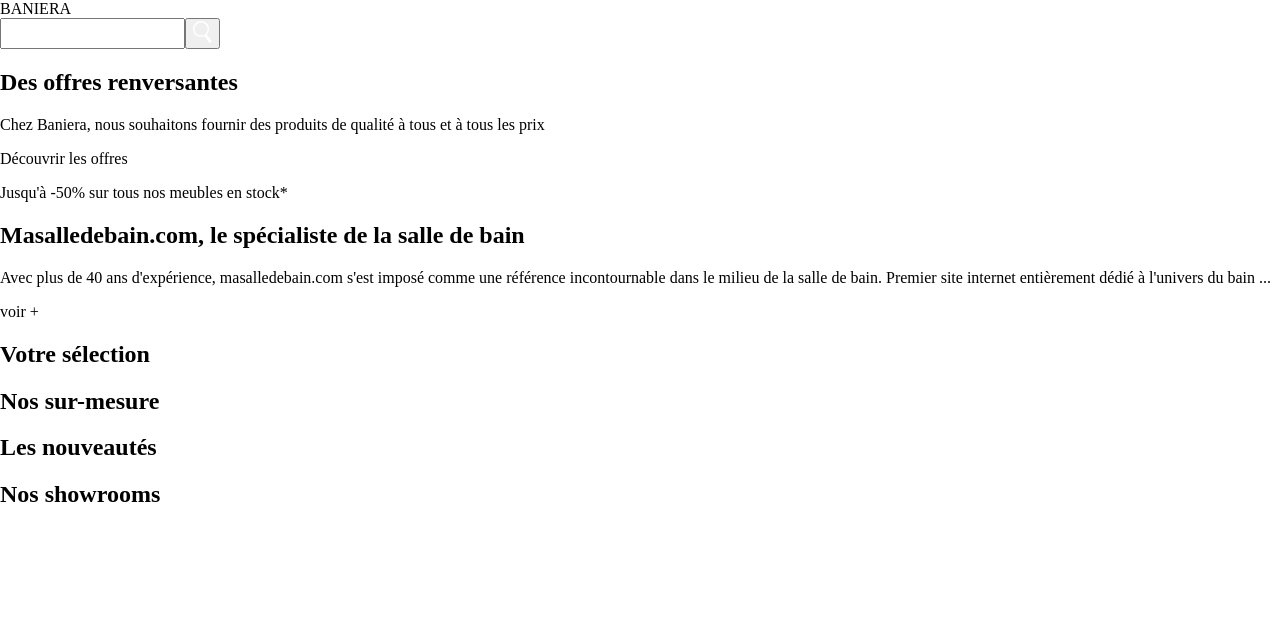
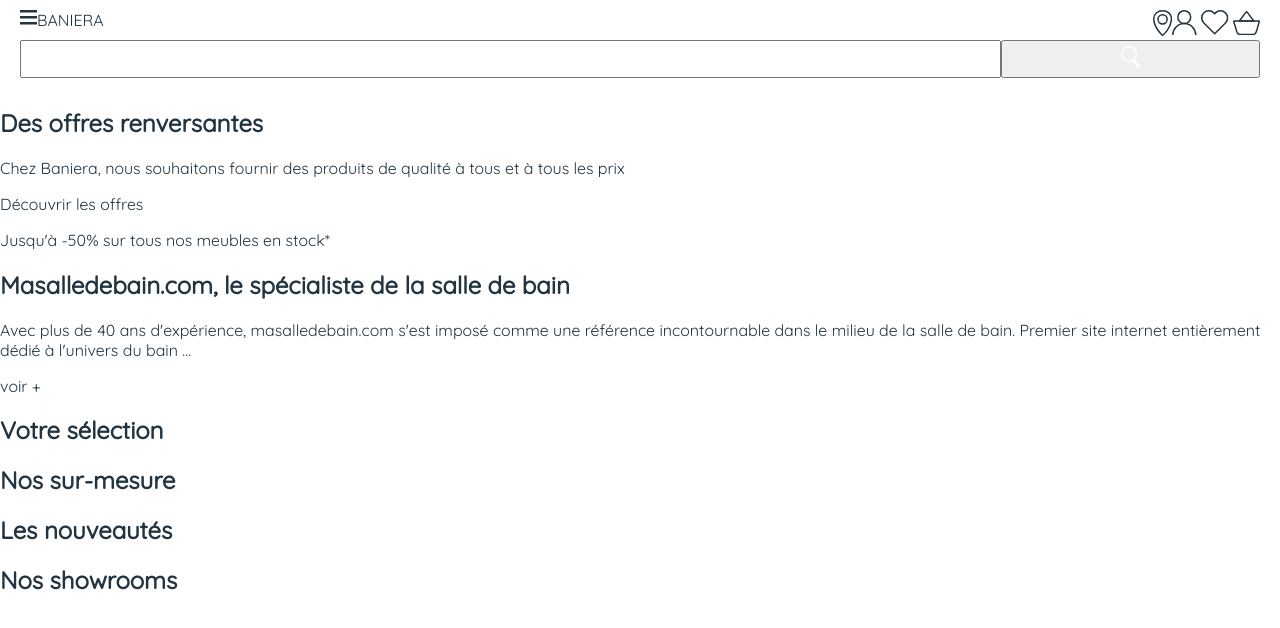
Before and after one commit to Manon-Bonnet/baniera, a plain HTML site: page index.html in a window 1280 px wide. Drawn offline with Linux system fonts and the light colour scheme.

Commit message:
[header] icones added on header

```diff
--- a/index.html
+++ b/index.html
@@ -6,13 +6,21 @@
   <link rel="stylesheet" href="src/css/main.css">
 </head>
 <body>
-  <header>
-    <div>
+  <header class="flex space-between">
+    <div class="flex burger-logo">
       <nav>
-        <a></a>
+        <svg width="17" height="17">
+          <rect width="17" height="2.5" fill="#223440"></rect>
+          <rect width="17" height="2.5" y="6" fill="#223440"></rect>
+          <rect width="17" height="2.5" y="12" fill="#223440"></rect>
+        </svg>
       </nav>
-      <div>BANIERA</div>
+      <div>
+        <p class="logo">BANIERA</p>
+        <p class="slogan">Groupe Art & Styles, spécialiste salle de bain depuis 1974</p>
+      </div>
     </div>
+
     <form class="search-bar flex">
       <label for="search"></label>
       <input id="search" type="search" name="search-bar">
@@ -25,7 +33,34 @@
         </svg>
       </button>
     </form>
-    <div></div>
+    <div class="header-icones flex">
+      <div>
+        <svg xmlns="http://www.w3.org/2000/svg" width="19.169" height="25.968">
+          <g data-name="pin icone" transform="translate(.75 .75)" fill="none" stroke="#223440" stroke-miterlimit="10" stroke-width="1.5">
+            <path data-name="Tracé 22" d="M17.669 7.786C17.669 3.211 13.714 0 8.834 0S0 3.3 0 7.786c0 9.249 8.4 16.47 8.4 16.47a.549.549 0 00.867 0s8.402-6.831 8.402-16.47z"/>
+            <circle data-name="Ellipse 4" cx="4.604" cy="4.604" r="4.604" transform="translate(4.231 4.019)"/>
+          </g>
+        </svg>
+      </div>
+      <div>
+        <svg xmlns="http://www.w3.org/2000/svg" width="24.5" height="25.116">
+          <g data-name="connect icone" transform="translate(.75 .75)" fill="none" stroke="#223440" stroke-miterlimit="10" stroke-width="1.5">
+            <circle data-name="Ellipse 2" cx="6.433" cy="6.433" r="6.433" transform="translate(5.067)"/>
+            <path data-name="Tracé 20" d="M23 24.366a11.5 11.5 0 00-23 0"/>
+          </g>
+        </svg>
+        <svg xmlns="http://www.w3.org/2000/svg" width="27.315" height="24.772">
+          <path data-name="heart icone" d="M24.481 2.871a7.091 7.091 0 00-10.029 0h0l-.774.773-.773-.773A7.097 7.097 0 002.781 12.82l.083.084.774.774h0l10.043 10.034h0L23.716 13.68h0l.773-.774a7.093 7.093 0 000-10.03z" fill="none" stroke="#223440" stroke-miterlimit="10" stroke-width="1.5"/>
+        </svg>
+        <svg xmlns="http://www.w3.org/2000/svg" width="27.097" height="24.167">
+          <g data-name="basket icone" fill="none" stroke="#223440" stroke-miterlimit="10" stroke-width="1.5">
+            <path data-name="Tracé 16" d="M20.326 23.416H6.773c-1.382 0-2.637-1.275-3.213-3.266L.773 10.534c-.078-.271.047-.582.235-.582h25.074c.188 0 .313.31.235.582l-2.778 9.608c-.573 1.997-1.83 3.274-3.213 3.274z"/>
+            <path data-name="Tracé 17" d="M12.934 1.134L6.373 9.957h14.354l-6.566-8.823a.777.777 0 00-1.089-.139.789.789 0 00-.138.139z"/>
+          </g>
+        </svg>
+
+      </div>
+    </div>
   </header>
 
 
--- a/src/css/main.css
+++ b/src/css/main.css
@@ -19,8 +19,53 @@
 body{
   padding: 0;
   margin: 0;
+  font-family: "quicksand";
+  color: #223440;
 }
 
 .flex{
   display: flex;
 }
+
+.space-between{
+  justify-content: space-between;
+}
+
+/*--------------- HEADER */
+
+header{
+  padding: 10px 20px;
+  flex-wrap: wrap;
+}
+
+.search-bar{
+  width: 100%;
+  order: 3;
+}
+
+.search-bar label{
+  position: absolute;
+}
+
+.search-bar input{
+  width: 80%;
+  height: 32px;
+}
+
+.search-bar button{
+  width: 20%;
+  height: 32px;
+}
+
+.header-icones{
+  order: 2;
+}
+
+.logo{
+  margin: 0;
+}
+
+.slogan{
+  display: none;
+}
+/*---------------- 1st section - full-hero */
```
